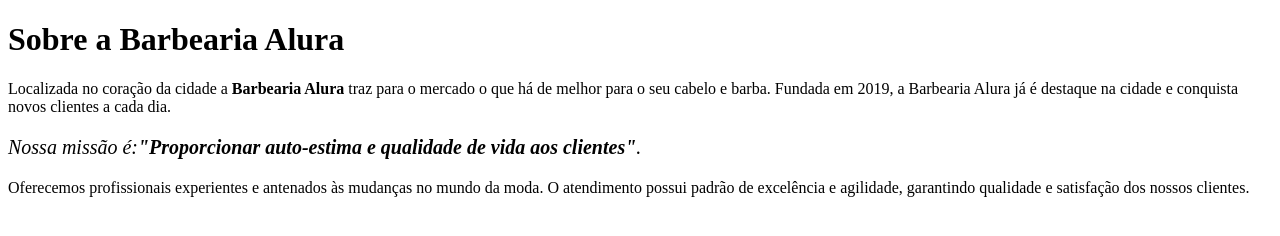
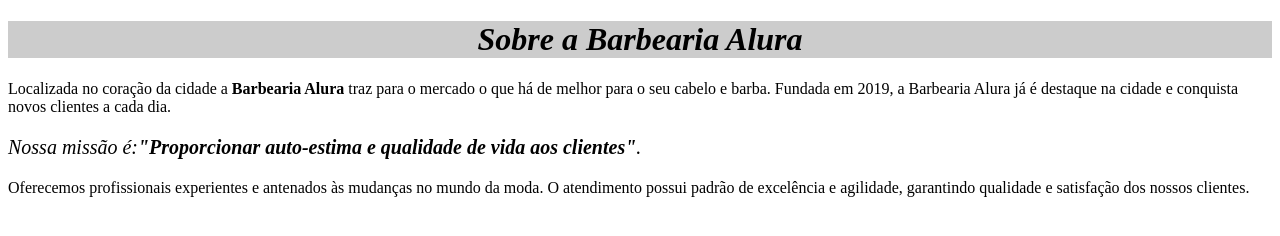
Before and after one commit to brandaoisadora/alura-site, a plain HTML site: page index.html in a window 1280 px wide. Drawn offline with Linux system fonts and the light colour scheme.

Commit message:
Add files via upload

```diff
--- a/index.html
+++ b/index.html
@@ -3,10 +3,15 @@
    <head>
    	   <meta charset="UTF-8">
    	   <title>barbearia alura</title>
+         <link rel="stylesheet" href="style.css">
+
+         <style>
+
+         </style>
    	</head>
 
    	<body>
-       <h1>Sobre a Barbearia Alura</h1>
+ <h1 style="text-align: center; background: #cccccc; font-style: oblique;">Sobre a Barbearia Alura</h1>
 
 <p>Localizada no coração da cidade a <strong>Barbearia Alura</strong> traz para o mercado o que há de melhor para o seu cabelo e barba.
 Fundada em 2019, a Barbearia Alura já é destaque na cidade e conquista novos clientes a cada dia.</p>
```
